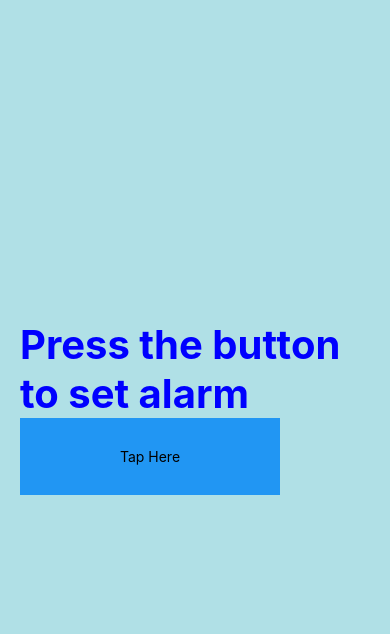
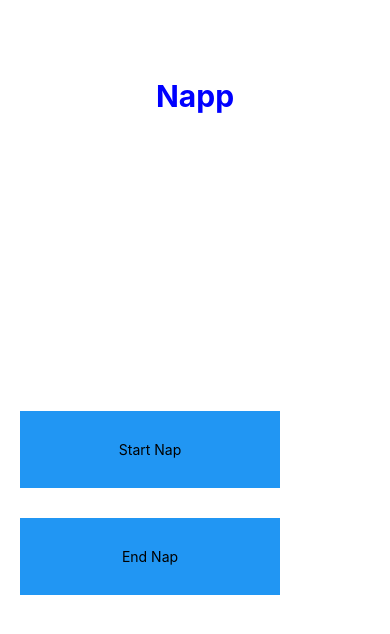
Before and after one commit to jchaselubitz/NappPlayground, a React Native app: screen / in a window 390 px wide. Shown: the top 634 px of the page. Built offline with nearby package versions, Linux system fonts and the light colour scheme.

Commit message:
Started adding ability to remove location listener

```diff
--- a/App.js
+++ b/App.js
@@ -10,11 +10,6 @@ export default class App extends Component {
   state = {  }
   render() {
     return (
-      // <View>
-      //   <Text>
-      //   text
-      //   </Text>
-      // </View>
       <StartNap />
      );
   }
--- a/src/components/StartNap.js
+++ b/src/components/StartNap.js
@@ -3,15 +3,16 @@ import Boundary, {Events} from 'react-native-boundary';
 import { AppRegistry, Button, Text, View, StyleSheet, Alert, TouchableOpacity } from 'react-native';
 // import Geofencer from './Geofencer';
 
-const latitude = 51.516666666
-const longitude = -0.08583333333333333
+const latitude = 51.586111111
+const longitude = -0.034444444444
 const locName = "Chilangos"
 
 const styles = StyleSheet.create({
   introText: {
     color: 'blue',
     fontWeight: 'bold',
-    fontSize: 40,
+    textAlign: 'center',
+    fontSize: 30,
   },
   button: {
     marginBottom: 30,
@@ -26,11 +27,12 @@ export default class StartNap extends Component {
   state = {  }
 
   handlePress = () => {
-    Alert.alert("You have set a location")
-    this.setBoundry()
+
+    this.setBoundary()
   }
 
-  setBoundry = () =>  {
+  setBoundary = () =>  {
+    Alert.alert("You have set a location")
     Boundary.add({
       lat: latitude,
       lng: longitude,
@@ -41,12 +43,15 @@ export default class StartNap extends Component {
       .catch(e => console.error("error :(", e));
 
     Boundary.on(Events.ENTER, ids => {
-      Alert.alert(`Wake up! you are at ${ids[0]}!!`)
+      Alert.alert(`Wake up! you are at ${locName}!!`)
     });
+  }
 
-    Boundary.on(Events.EXIT, ids => {
-      Alert.alert(`Seems you have left ${ids[0]}. SAD!`)
-    })
+  dropBoundary = (locName) => {
+    Alert.alert("Location Removed")
+    Boundary.remove(locName)
+    .then(() => console.log('Location Dropped'))
+    .catch(e => console.log('failed to drop location', e))
   }
 
   render() {
@@ -58,19 +63,35 @@ export default class StartNap extends Component {
       }}>
         <View style={{
           padding: 20,
+          flex: 1,
+          backgroundColor: 'white',
+          flexDirection: 'column',
+          justifyContent: 'center'
+        }}>
+          <Text style={styles.introText}>
+          Napp
+          </Text>
+        </View>
+        <View style={{
+          padding: 20,
           flex: 4,
-          backgroundColor: 'powderblue',
+
           flexDirection: 'column',
           justifyContent: 'center'
           }}>
-          <Text style={styles.introText}>
-          Press the button to set alarm
-          </Text>
-          <TouchableOpacity onPress={this.handlePress} underlayColor="white">
+
+          <TouchableOpacity onPress={this.setBoundary} underlayColor="white">
             <View
               style={styles.button}
             >
-              <Text> Tap Here </Text>
+              <Text> Start Nap </Text>
+            </View>
+          </TouchableOpacity>
+          <TouchableOpacity onPress={() => this.dropBoundary(locName)} underlayColor="white">
+            <View
+              style={styles.button}
+            >
+              <Text> End Nap </Text>
             </View>
           </TouchableOpacity>
         </View>
```
Also changed, not shown: src/components/Geofencer.js (+10 -5 lines), 2 other files (tests, documents, lock files or other folders).
